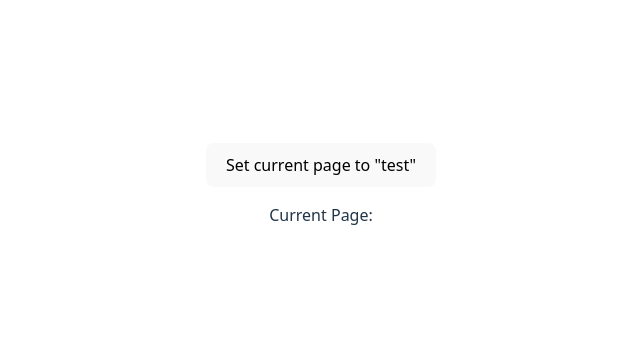
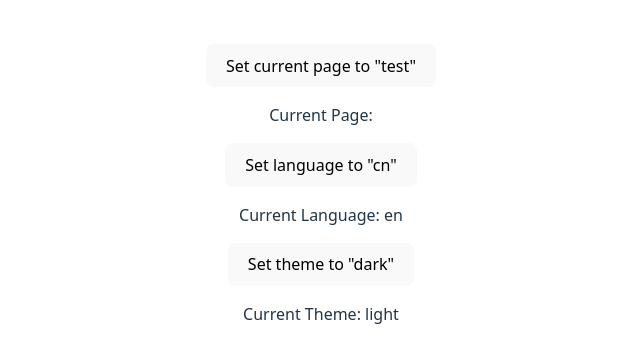
Before and after one commit to Gavin-OP/notes-system, a React (Vite) app: page / in a window 1280 px wide. Shown: the part 207-570 px from the top of the page, without its empty margins (319-959 px from the left). Built offline with nearby package versions, Linux system fonts and the light colour scheme.

Commit message:
✨ feat(preferenceSlice.js): lang & theme

```diff
--- a/src/App.jsx
+++ b/src/App.jsx
@@ -1,5 +1,6 @@
 import { useDispatch, useSelector } from "react-redux";
 import { setCurrentPage } from "./redux/navigationSlice";
+import { setLanguage, setTheme } from "./redux/preferenceSlice";
 import reactLogo from "./assets/react.svg";
 import viteLogo from "/vite.svg";
 import "./App.css";
@@ -7,6 +8,8 @@ import "./App.css";
 function App() {
   const dispatch = useDispatch();
   const currentPage = useSelector((state) => state.navigation.currentPage);
+  const currentLanguage = useSelector((state) => state.preference.language);
+  const currentTheme = useSelector((state) => state.preference.theme);
 
   return (
     <>
@@ -15,6 +18,14 @@ function App() {
           Set current page to "test"
         </button>
         <p>Current Page: {currentPage}</p>
+        <button onClick={() => dispatch(setLanguage("cn"))}>
+          Set language to "cn"
+        </button>
+        <p>Current Language: {currentLanguage}</p>
+        <button onClick={() => dispatch(setTheme("dark"))}>
+          Set theme to "dark"
+        </button>
+        <p>Current Theme: {currentTheme}</p>
       </div>
     </>
   );
--- /dev/null
+++ b/src/redux/preferenceSlice.js
@@ -0,0 +1,22 @@
+import { createSlice } from "@reduxjs/toolkit";
+
+const initialState = {
+  language: "en",
+  theme: "light",
+};
+
+const preferenceSlice = createSlice({
+  name: "preference",
+  initialState,
+  reducers: {
+    setLanguage(state, action) {
+      state.language = action.payload;
+    },
+    setTheme(state, action) {
+      state.theme = action.payload;
+    },
+  },
+});
+
+export const { setLanguage, setTheme } = preferenceSlice.actions;
+export default preferenceSlice.reducer;
--- a/src/redux/store.js
+++ b/src/redux/store.js
@@ -1,9 +1,11 @@
 import { configureStore } from "@reduxjs/toolkit";
 import navigationReducer from "./navigationSlice";
+import preferenceReducer from "./preferenceSlice";
 
 const store = configureStore({
   reducer: {
     navigation: navigationReducer,
+    preference: preferenceReducer,
   },
 });
 
```
